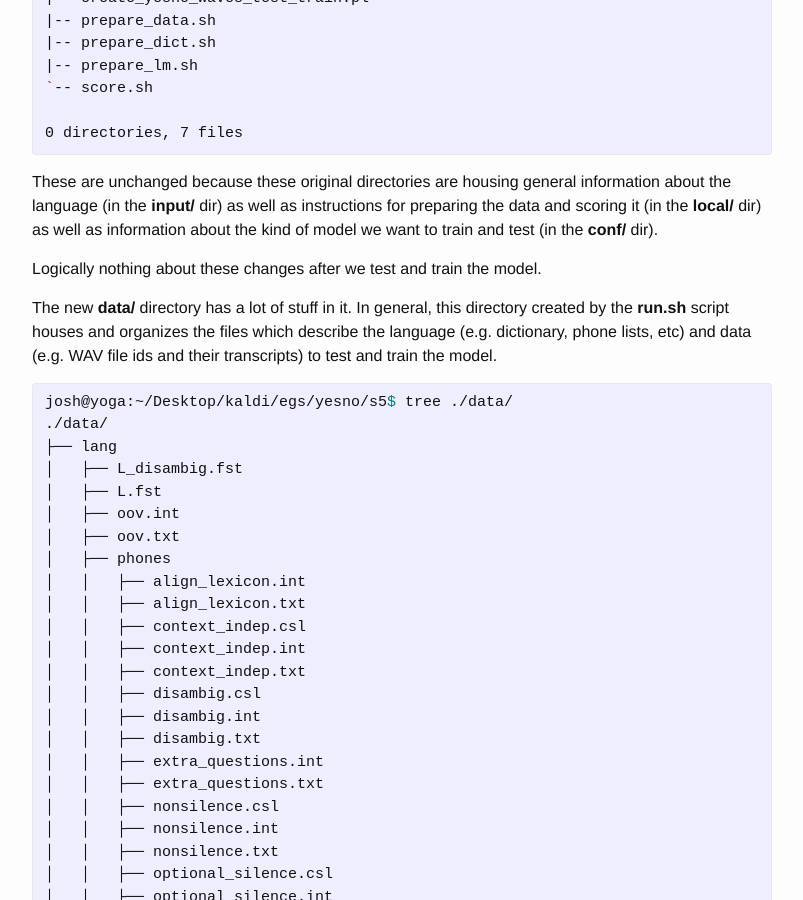
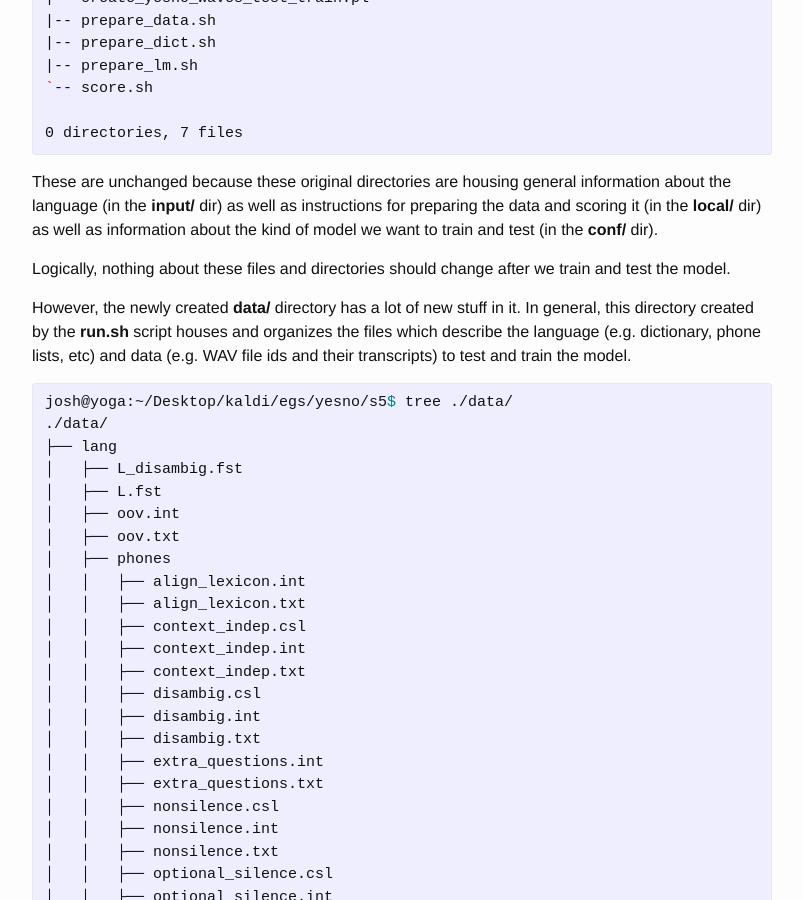
Before and after one commit to JRMeyer/jrmeyer.github.io, a Jekyll site: the page built from _posts/2016-01-26-Installing-Kaldi.markdown, in a window 1280 px wide and 900 px high, scrolled down 10748 px. Shown: the whole window, without its empty margins (238-1041 px from the left). Built offline with Jekyll 4.4.1, drawn with Linux system fonts in a browser that asks for light colours; comment, search, counter and statistics services are not loaded.

Commit message:
a few more little additions

```diff
--- a/_posts/2016-01-26-Installing-Kaldi.markdown
+++ b/_posts/2016-01-26-Installing-Kaldi.markdown
@@ -544,9 +544,9 @@ josh@yoga:~/Desktop/kaldi/egs/yesno/s5$ tree ./local/
 
 These are unchanged because these original directories are housing general information about the language (in the **input/** dir) as well as instructions for preparing the data and scoring it (in the **local/** dir) as well as information about the kind of model we want to train and test (in the **conf/** dir).
 
-Logically nothing about these changes after we test and train the model.
+Logically, nothing about these files and directories should change after we train and test the model.
 
-The new **data/** directory has a lot of stuff in it. In general, this directory created by the **run.sh** script houses and organizes the files which describe the language (e.g. dictionary, phone lists, etc) and data (e.g. WAV file ids and their transcripts) to test and train the model.
+However, the newly created **data/** directory has a lot of new stuff in it. In general, this directory created by the **run.sh** script houses and organizes the files which describe the language (e.g. dictionary, phone lists, etc) and data (e.g. WAV file ids and their transcripts) to test and train the model.
 
 {% highlight bash %}
 josh@yoga:~/Desktop/kaldi/egs/yesno/s5$ tree ./data/
```
